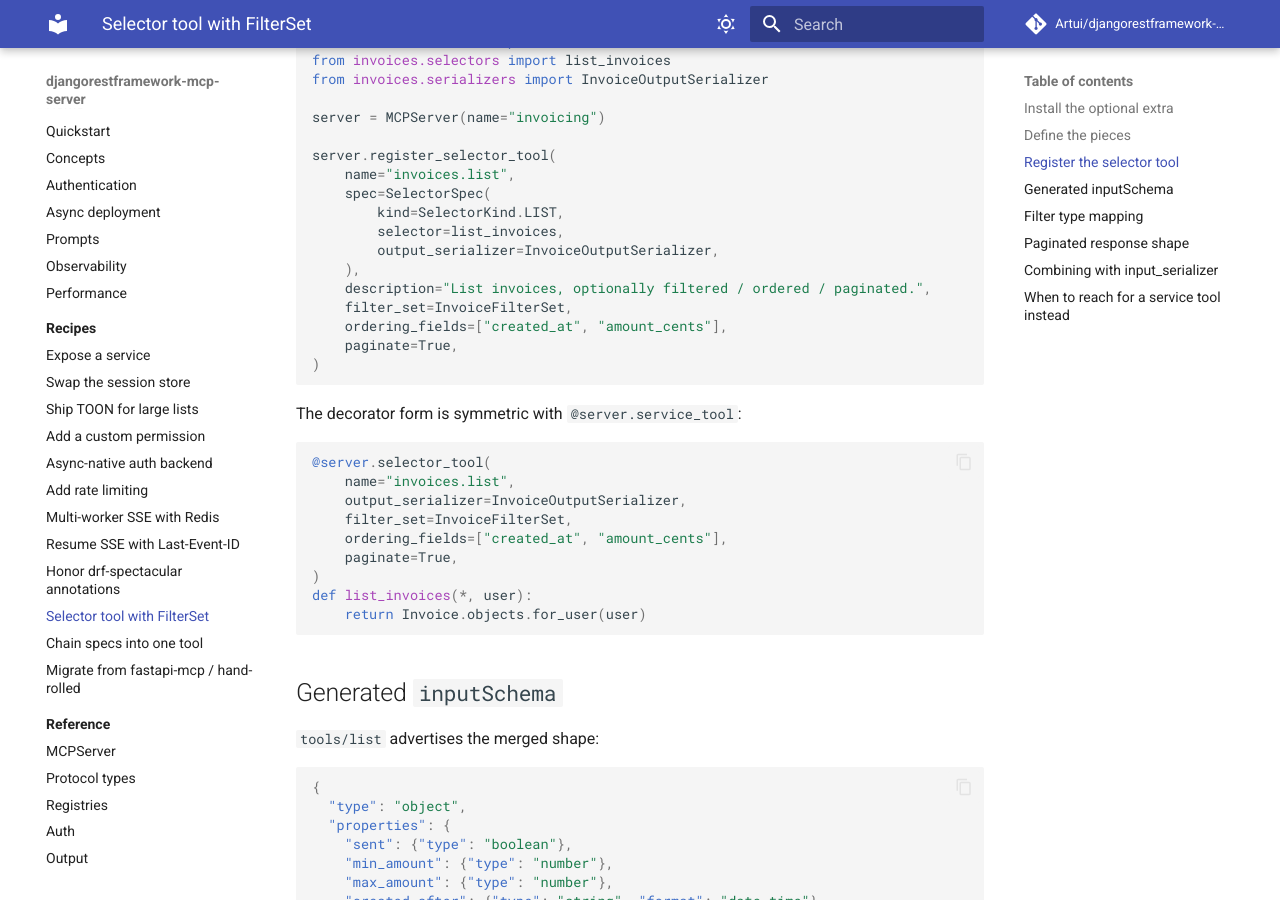
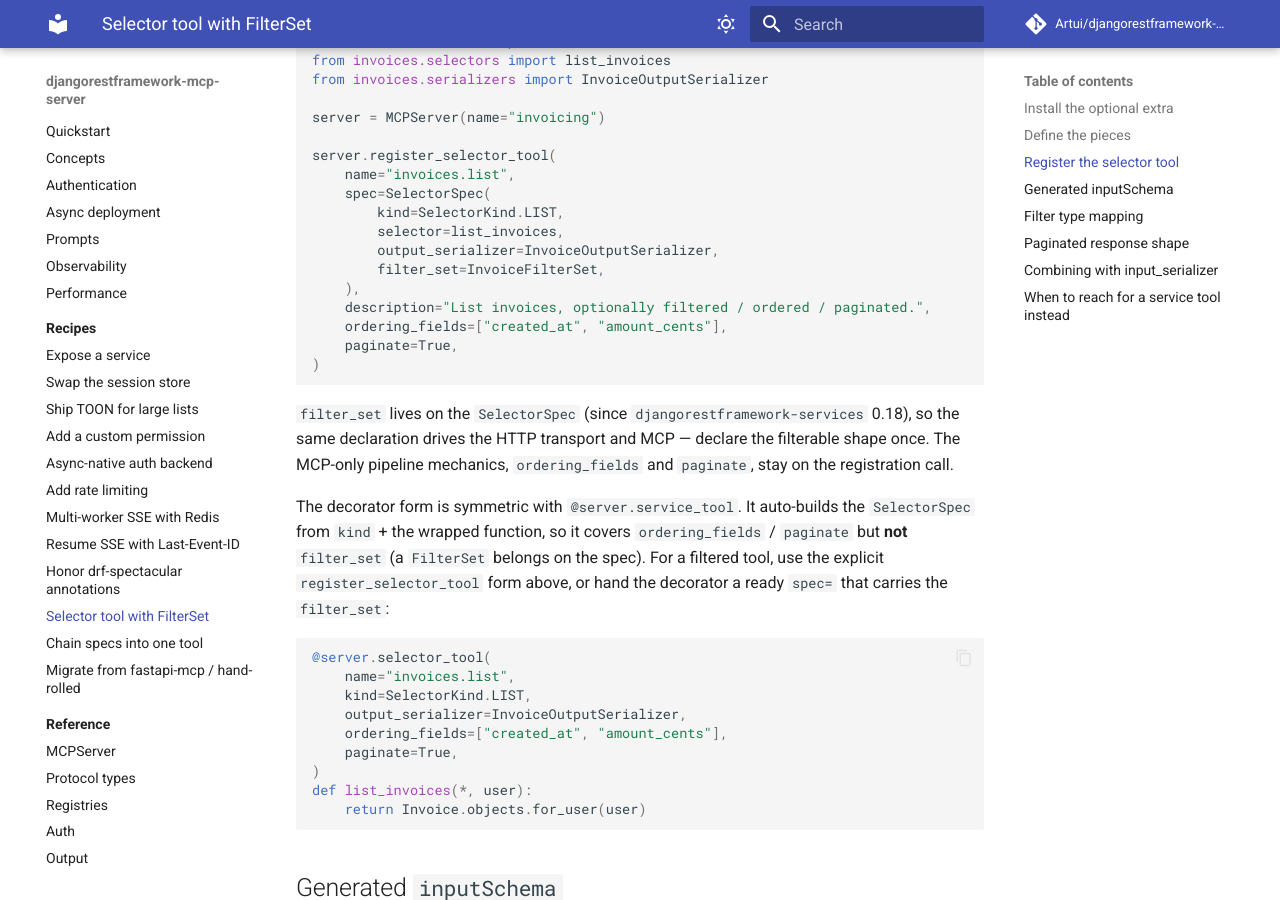
Before and after one commit to Artui/django-spec-mcp, an MkDocs documentation site: the page built from docs/recipes/selector-tool-with-filterset.md, in a window 1280 px wide and 900 px high, scrolled down 2196 px. Built offline with MkDocs 1.6.1 and Material for MkDocs 9.7.7, drawn with Linux system fonts in a browser that asks for light colours; comment, search, counter and statistics services are not loaded; some of the changed text lies outside the part shown.

Commit message:
Source selector filtering from the spec, not registration
A selector tool now reads its FilterSet from SelectorSpec.filter_set
(djangorestframework-services 0.18+) instead of a separate filter_set=
argument at registration, so the filterable shape is declared once and
shared by the HTTP and MCP transports. binding.filter_set delegates to
the spec (like kind/selector already do); dispatch and inputSchema
generation are unchanged.

Removes the filter_set= keyword from register_selector_tool, the
@selector_tool decorator, ToolDefinition.selector, and SelectorDefaults
— a pre-1.0 hard cut with no deprecation shim. Bumps the
djangorestframework-services pin to >=0.19,<0.20.

Co-Authored-By: Claude Opus 4.8 <noreply@anthropic.com>

````diff
--- a/docs/recipes/selector-tool-with-filterset.md
+++ b/docs/recipes/selector-tool-with-filterset.md
@@ -13,7 +13,7 @@ post-fetch knobs.
 ```text
 arguments → validate(merged inputSchema)
           → run_selector
-          → FilterSet(data=…).qs    (if filter_set)
+          → FilterSet(data=…).qs    (if spec.filter_set)
           → qs.order_by(…)          (if ordering_fields)
           → paginate                (if paginate=True)
           → output_serializer(many=True)
@@ -25,15 +25,15 @@ filter/order/paginate behaves like a plain RPC read.
 
 ## Install the optional extra
 
-`filter_set=` requires `django-filter`:
+`spec.filter_set` requires `django-filter`:
 
 ```bash
 pip install "djangorestframework-mcp-server[filter]"
 ```
 
 Without it, importing `rest_framework_mcp` still works — the
-`ImportError` only fires when you actually pass `filter_set=` to a
-binding.
+`ImportError` only fires when a selector spec actually carries a
+`filter_set`.
 
 ## Define the pieces
 
@@ -119,21 +119,32 @@ server.register_selector_tool(
         kind=SelectorKind.LIST,
         selector=list_invoices,
         output_serializer=InvoiceOutputSerializer,
+        filter_set=InvoiceFilterSet,
     ),
     description="List invoices, optionally filtered / ordered / paginated.",
-    filter_set=InvoiceFilterSet,
     ordering_fields=["created_at", "amount_cents"],
     paginate=True,
 )
 ```
 
-The decorator form is symmetric with `@server.service_tool`:
+`filter_set` lives on the `SelectorSpec` (since
+`djangorestframework-services` 0.18), so the same declaration drives the
+HTTP transport and MCP — declare the filterable shape once. The
+MCP-only pipeline mechanics, `ordering_fields` and `paginate`, stay on
+the registration call.
+
+The decorator form is symmetric with `@server.service_tool`. It
+auto-builds the `SelectorSpec` from `kind` + the wrapped function, so it
+covers `ordering_fields` / `paginate` but **not** `filter_set` (a
+`FilterSet` belongs on the spec). For a filtered tool, use the explicit
+`register_selector_tool` form above, or hand the decorator a ready
+`spec=` that carries the `filter_set`:
 
 ```python
 @server.selector_tool(
     name="invoices.list",
+    kind=SelectorKind.LIST,
     output_serializer=InvoiceOutputSerializer,
-    filter_set=InvoiceFilterSet,
     ordering_fields=["created_at", "amount_cents"],
     paginate=True,
 )
@@ -214,7 +225,7 @@ the list could outgrow a single tool-call response.
 
 ## Combining with `input_serializer`
 
-`filter_set=` only describes the filter shape. If your tool also needs
+`spec.filter_set` only describes the filter shape. If your tool also needs
 non-filter arguments, declare them through `input_serializer=` — the
 two schemas merge in `inputSchema` and the validated payload reaches
 the selector via the kwargs pool.
@@ -230,9 +241,9 @@ server.register_selector_tool(
         kind=SelectorKind.LIST,
         selector=list_invoices,
         output_serializer=InvoiceOutputSerializer,
+        filter_set=InvoiceFilterSet,
     ),
     input_serializer=InvoiceListInput,
-    filter_set=InvoiceFilterSet,
     ordering_fields=["created_at"],
     paginate=True,
 )
--- a/pyproject.toml
+++ b/pyproject.toml
@@ -38,7 +38,7 @@ classifiers = [
 dependencies = [
     "django>=4.2",
     "djangorestframework>=3.14",
-    "djangorestframework-services>=0.17,<0.18",
+    "djangorestframework-services>=0.19,<0.20",
     "djangorestframework-dataclasses>=1.3.1",
     # ``typing_extensions.Unpack`` is used at runtime by the strict service /
     # selector Protocols (PEP 692) we re-export from the sister package.
````
Also changed, not shown: CHANGELOG.md (+21 -0 lines), docs/index.md (+2 -2 lines), docs/reference/registries.md (+3 -2 lines), 10 other files.
